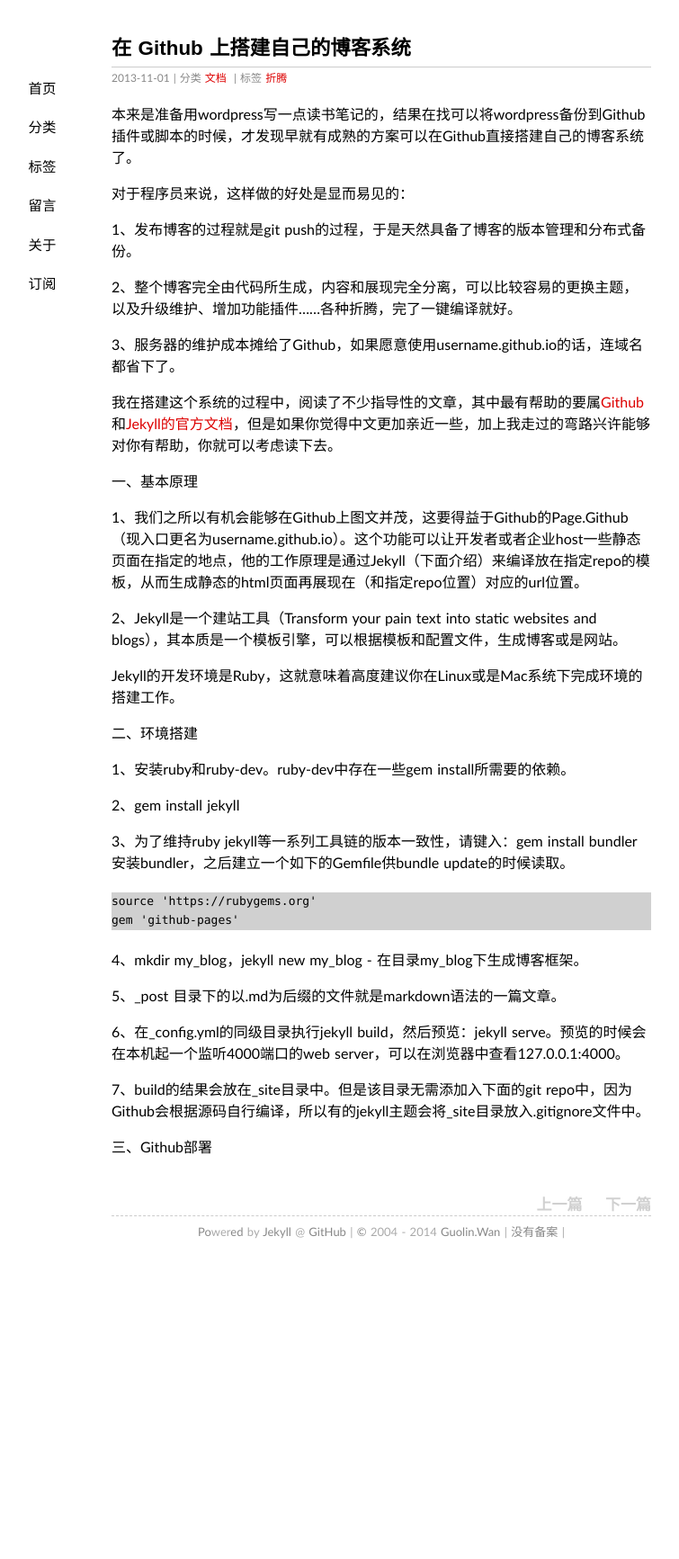
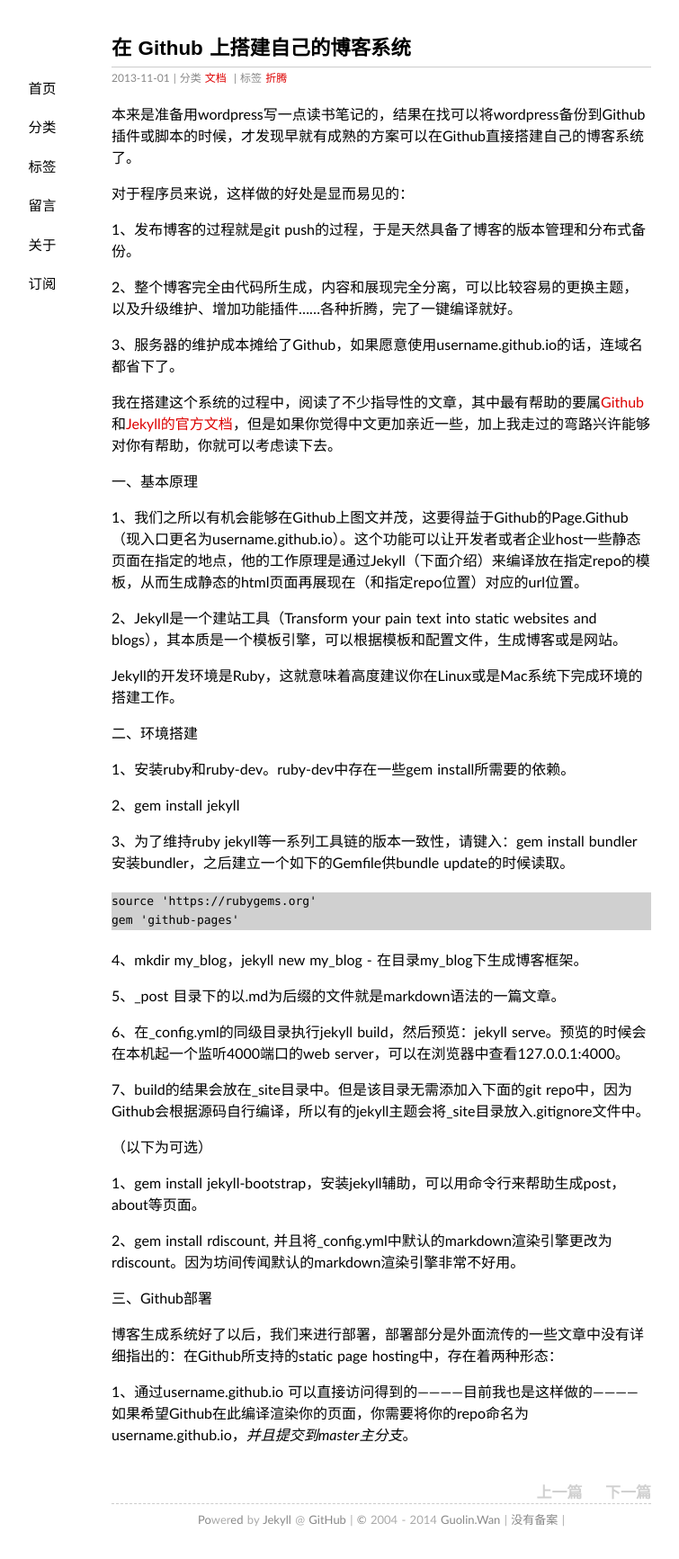
Before and after one commit to wuyy2007/wanguolin.github.io, a Jekyll site: the page built from _posts/2013-11-01-how-to-build.md, in a window 1280 px wide. Shown: the whole page at 90% size, without its empty margins (216-971 px from the left). Built offline with Jekyll 4.4.1, drawn with Linux system fonts in a browser that asks for light colours; some web fonts are replaced; Markdown is read by kramdown in place of the engine named in the settings; comment, search, counter and statistics services are not loaded; before the commit the page ends 1413 px from its top, so only the background shows below that.

Commit message:
continue build

```diff
--- a/_posts/2013-11-01-how-to-build.md
+++ b/_posts/2013-11-01-how-to-build.md
@@ -50,4 +50,15 @@
 
 7、build的结果会放在_site目录中。但是该目录无需添加入下面的git repo中，因为Github会根据源码自行编译，所以有的jekyll主题会将_site目录放入.gitignore文件中。
 
+（以下为可选）
+
+1、gem install jekyll-bootstrap，安装jekyll辅助，可以用命令行来帮助生成post，about等页面。
+
+2、gem install rdiscount, 并且将_config.yml中默认的markdown渲染引擎更改为rdiscount。因为坊间传闻默认的markdown渲染引擎非常不好用。
+
+
 三、Github部署
+
+博客生成系统好了以后，我们来进行部署，部署部分是外面流传的一些文章中没有详细指出的：在Github所支持的static page hosting中，存在着两种形态：
+
+1、通过username.github.io 可以直接访问得到的————目前我也是这样做的————如果希望Github在此编译渲染你的页面，你需要将你的repo命名为username.github.io，*并且提交到master主分支*。
```
